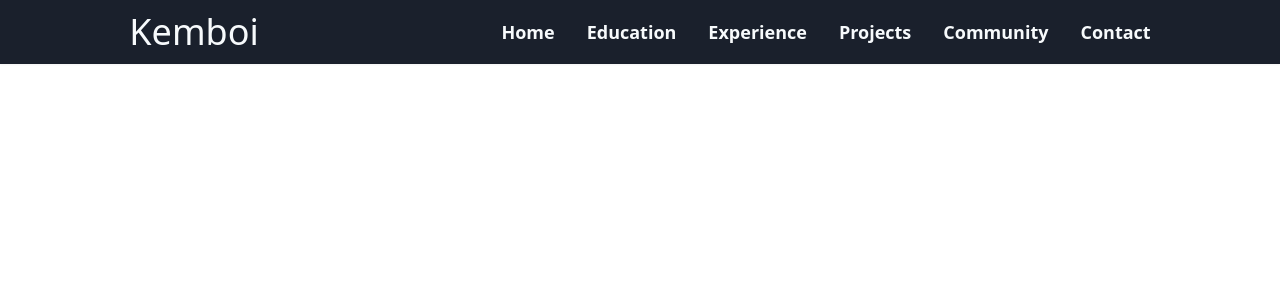
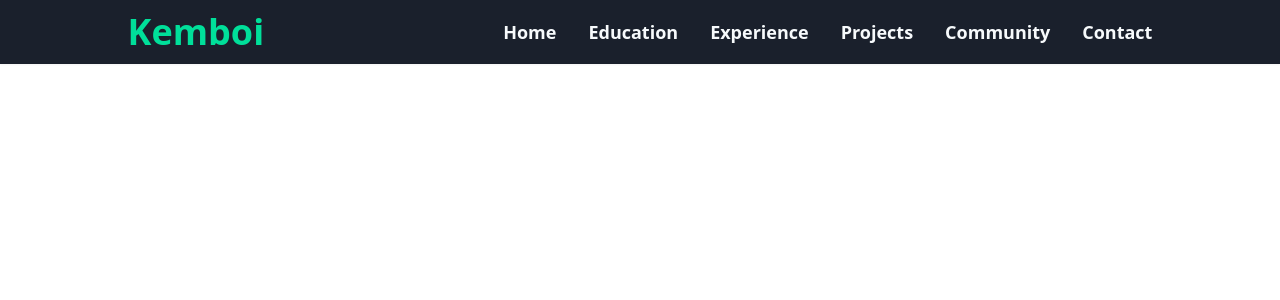
Before and after one commit to kemboi590/portfolio-website, a React (Vite) app: page / in a window 1280 px wide. Shown: the top 300 px of the page. Built offline with nearby package versions, Linux system fonts and the light colour scheme.

Commit message:
changes nav colors

```diff
--- a/src/pages/1.Navbar/Navbar.tsx
+++ b/src/pages/1.Navbar/Navbar.tsx
@@ -27,7 +27,7 @@ export const Navbar = () => {
   return (
     <div className="flex justify-evenly lg:justify-around items-center h-16 shadow-sm text-text-light">
       <div className="pl-2 lg:pl-4">
-        <h2 className="text-lg lg:text-4xl hidden sm:block">
+        <h2 className="text-lg lg:text-4xl hidden sm:block font-bold text-[#00df9a]">
           <a href="/">Kemboi</a>
         </h2>
       </div>
@@ -57,7 +57,7 @@ export const Navbar = () => {
         <h2 className="w-full text-3xl font-bold text-[#00df9a] m-4">
           <a href="/">Kemboi</a>
         </h2>
-        <div className="flex flex-col h-full text-lg font-bold text-[#00df9a]">
+        <div className="flex flex-col h-full text-lg font-bold">
           <a href="/" className="p-4 border-b border-gray-600">Home</a>
           <a href="/about" className="p-4 border-b border-gray-600">Education</a>
           <a href="/services" className="p-4 border-b border-gray-600">Experience</a>
```
